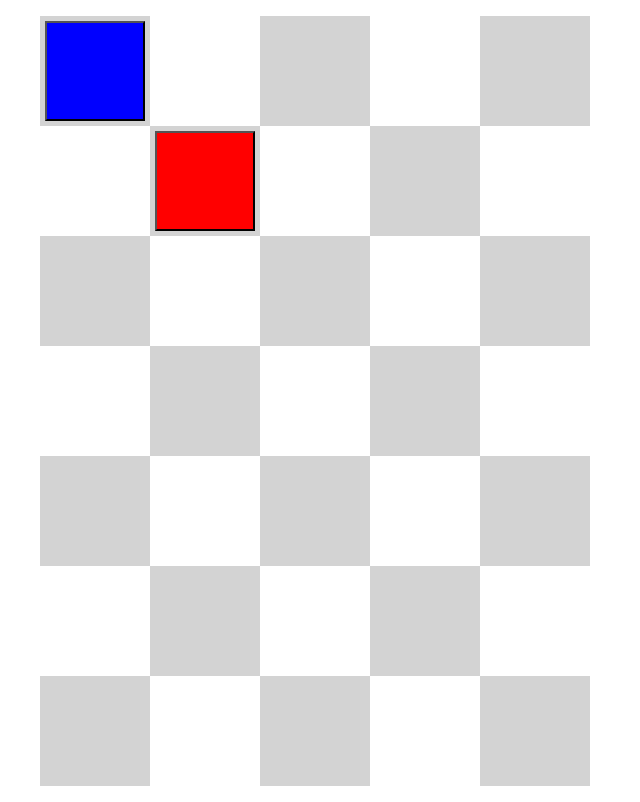
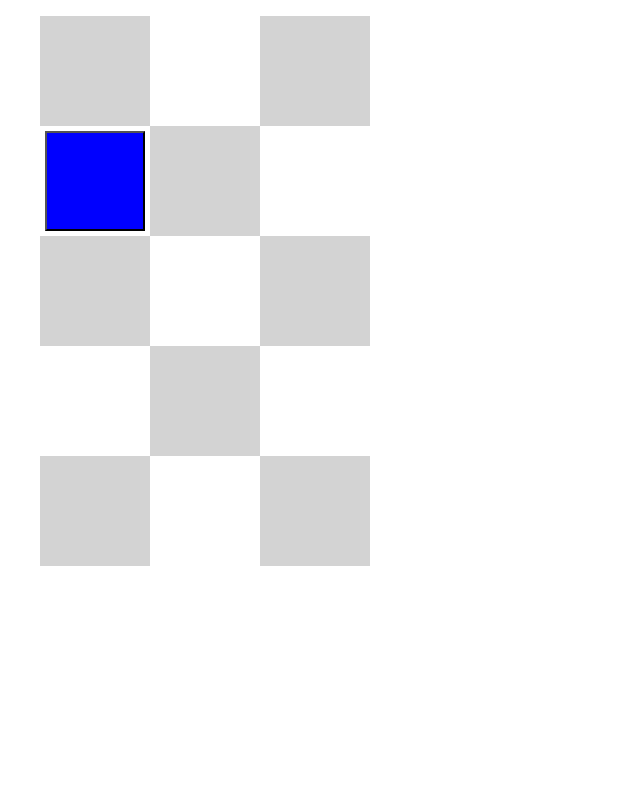
Before and after one commit to lilymatcha/rearrangeable-layout, a React (Create React App) app: page / in a window 1280 px wide. Shown: the whole page, without its empty margins (0-640 px from the left). Built offline with nearby package versions, Linux system fonts and the light colour scheme.

Commit message:
get click to move working

```diff
--- a/src/components/App.tsx
+++ b/src/components/App.tsx
@@ -5,12 +5,11 @@ import Tile from './Tile';
 class App extends React.Component {
   public render() {
     const tiles: Map<number, Tile> = new Map();
-    tiles.set(0, new Tile({color: 'blue', id: 'blue'}));
-    tiles.set(8, new Tile({color: 'red', id: 'red'}));
+    tiles.set(1, new Tile({color: 'blue', id: 'blue', initialPosition: 1}));
 
     return (
       <div className="App">
-        <Page tiles={tiles} />
+        <Page initialTiles={tiles} />
       </div>
     );
   }
--- a/src/components/DroppableContainer.tsx
+++ b/src/components/DroppableContainer.tsx
@@ -3,19 +3,28 @@ import './../styles/DroppableContainer.css';
 import { ITileProps } from './Tile';
 
 export interface IDroppableContainerProps {
+    grey?: boolean;
     key?: number;
-    grey?: boolean;
     children?: React.ReactElement<ITileProps>;
+    onClick?: (e: React.MouseEvent<HTMLDivElement>) => void;
 }
 
-function DroppableContainer({grey, children}: IDroppableContainerProps) {
-    const shouldFill: React.CSSProperties = grey ? { backgroundColor: 'lightgrey' } : { backgroundColor: 'white' };
+class DroppableContainer extends React.Component<IDroppableContainerProps, object> {
+    constructor(props: IDroppableContainerProps) {
+        super(props);
+    }
 
-    return (
-        <div className='droppableContainer' style={ shouldFill }>
-            {children}
-        </div>
-    );
+    public render() {
+        const shouldFill: React.CSSProperties = this.props.grey ? { backgroundColor: 'lightgrey' } : { backgroundColor: 'white' };
+
+        return (
+            <div className='droppableContainer'
+            style={ shouldFill }
+            onClick={this.props.onClick}>
+                {this.props.children}
+            </div>
+        );
+    }
 }
 
 export default DroppableContainer;
--- a/src/components/Page.tsx
+++ b/src/components/Page.tsx
@@ -1,29 +1,39 @@
 import * as React from 'react';
+import './../styles/Page.css';
 import DroppableContainer from './DroppableContainer';
 import Tile from './Tile';
 
-const WIDTH = 5;
-const HEIGHT = 7;
+export const WIDTH = 3;
+export const HEIGHT = 5;
 
 export interface IPageProps {
-    tiles: Map<number, Tile>;
+    initialTiles: Map<number, Tile>;
 }
 
 interface IPageState {
+    currentTiles: Map<number, Tile>;
     layout: JSX.Element[][];
+    selectedTileKey: string | undefined;
+    tilePositions: Map<string, number>;
 }
 
 class Page extends React.Component<IPageProps, IPageState> {
     constructor(props: IPageProps) {
         super(props);
 
-        this.state = { layout: [] };
+        const tilePositions: Map<string, number> = this.getTilePositions(this.props.initialTiles);
+        this.state = {
+            currentTiles: this.props.initialTiles,
+            layout: [],
+            selectedTileKey: undefined,
+            tilePositions
+        };
     }
 
     public render() {
         return (
             <div>
-                <ul style={{display: 'flex', listStyleType: 'none'}}>
+                <ul className='page'>
                     {this.state.layout.map((row) =>
                         <li key={row[0].key ? row[0].key : 0}>{row}</li>)}
                 </ul>
@@ -32,10 +42,41 @@ class Page extends React.Component<IPageProps, IPageState> {
     }
 
     public componentDidMount() {
-        this.createLayout();
+        this.updateLayout();
     }
 
-    private createLayout() {
+    private handleTileClick(e: React.MouseEvent, clickedTileId: string) {
+        console.log('Clicked tile: ', clickedTileId);
+        if (this.state.selectedTileKey === clickedTileId) {
+            this.setState({selectedTileKey: undefined});
+        } else {
+            this.setState({selectedTileKey: clickedTileId});
+        }
+    }
+
+    private handleContainerClick(e: React.MouseEvent, clickedContainerKey: number) {
+        console.log('Clicked container: ', clickedContainerKey);
+        console.log('Currently selected tile: ', this.state.selectedTileKey);
+        if (this.state.selectedTileKey) {
+            const selectedTileOldPosition = this.state.tilePositions.get(this.state.selectedTileKey);
+            console.log('Selected tile\'s old position: ', selectedTileOldPosition);
+            if (selectedTileOldPosition) {
+                this.moveTile(selectedTileOldPosition, clickedContainerKey);
+            }
+        }
+    }
+
+    private moveTile(oldPosition: number, newPosition: number) {
+        const tile = this.state.currentTiles.get(oldPosition);
+        if (tile && this.state.currentTiles.delete(oldPosition)) {
+            this.state.currentTiles.set(newPosition, tile);
+            this.setState({selectedTileKey: undefined})
+            this.updateTilePositionsMap();
+            this.updateLayout();
+        }
+    }
+
+    private updateLayout() {
         const arr: JSX.Element[][] = [];
 
         for (let x = 0; x < WIDTH; x++) {
@@ -44,22 +85,45 @@ class Page extends React.Component<IPageProps, IPageState> {
             for (let y = 0; y < HEIGHT; y++) {
                 const grey: boolean = (y+x) % 2 === 0;
                 const i = y + x*HEIGHT;
-                const tile = this.props.tiles.get(i);
+                const tile = this.state.currentTiles.get(i);
 
                 if (tile) {
                     row.push(
-                        <DroppableContainer grey={ grey } key={i}>
-                            <Tile color={tile.props.color} id={tile.props.id} />
+                        <DroppableContainer
+                        grey={grey}
+                        key={i}
+                        onClick={(e) => this.handleContainerClick(e, i)}>
+                            <Tile
+                            color={tile.props.color}
+                            id={tile.props.id}
+                            initialPosition={i}
+                            onClick={(e) => this.handleTileClick(e, tile.props.id)} />
                         </DroppableContainer>
                     );
                 } else {
-                    row.push(<DroppableContainer grey={ grey } key={i}/>);
+                    row.push(<DroppableContainer
+                        grey={grey}
+                        key={i}
+                        onClick={(e) => this.handleContainerClick(e, i)} />);
                 }
             }
             arr.push(row);
         }
         this.setState({ layout: arr });
     }
+
+    private updateTilePositionsMap() {
+        const tilePositions: Map<string, number> = this.getTilePositions(this.state.currentTiles);
+        this.setState({tilePositions});
+    }
+
+    private getTilePositions(positionToTileMap: Map<number, Tile>) {
+        const tilePositions: Map<string, number> = new Map();
+        positionToTileMap.forEach((tile: Tile, position: number) => {
+            tilePositions.set(tile.props.id, position);
+        })
+        return tilePositions;
+    }
 }
 
 export default Page;
--- a/src/components/Position.tsx
+++ /dev/null
@@ -1,11 +0,0 @@
-class Position {
-    public x: number;
-    public y: number;
-
-    constructor(x: number, y: number) {
-        this.x = x;
-        this.y = y;
-    }
-}
-
-export default Position;
--- a/src/components/Tile.tsx
+++ b/src/components/Tile.tsx
@@ -1,25 +1,23 @@
 import * as React from 'react';
 import './../styles/Tile.css';
-import Position from './Position';
 
 export interface ITileProps {
     color: string;
     id: string;
-    initialPosition?: Position;
+    initialPosition: number;
+    onClick?: (e: React.MouseEvent<HTMLButtonElement>) => void;
+    selected?: boolean;
 }
 
 interface ITileState {
-    currentPosition: Position;
+    currentPosition: number;
 }
 
 class Tile extends React.Component<ITileProps, ITileState> {
     constructor(props: ITileProps) {
         super(props);
-        this.state = { currentPosition: props.initialPosition || new Position(0,0) }
-    }
 
-    public updatePosition(currentPosition: Position) {
-        this.setState({ currentPosition });
+        this.state = { currentPosition: props.initialPosition }
     }
 
     public render() {
@@ -27,7 +25,11 @@ class Tile extends React.Component<ITileProps, ITileState> {
         const draggable: boolean = true;
 
         return (
-            <button draggable={ draggable } className='tile' style={ backgroundColor } id={ this.props.id } />
+            <button draggable={ draggable }
+            className='tile'
+            style={ backgroundColor }
+            id={ this.props.id }
+            onClick={this.props.onClick} />
         );
     }
 }
--- /dev/null
+++ b/src/styles/Page.css
@@ -0,0 +1,4 @@
+.page {
+    display: flex;
+    list-style-type: none;
+}
--- a/tslint.json
+++ b/tslint.json
@@ -8,6 +8,7 @@
     ]
   },
   "rules": {
-    "no-console": false
+    "no-console": false,
+    "jsx-no-lambda": false
   }
 }
```
